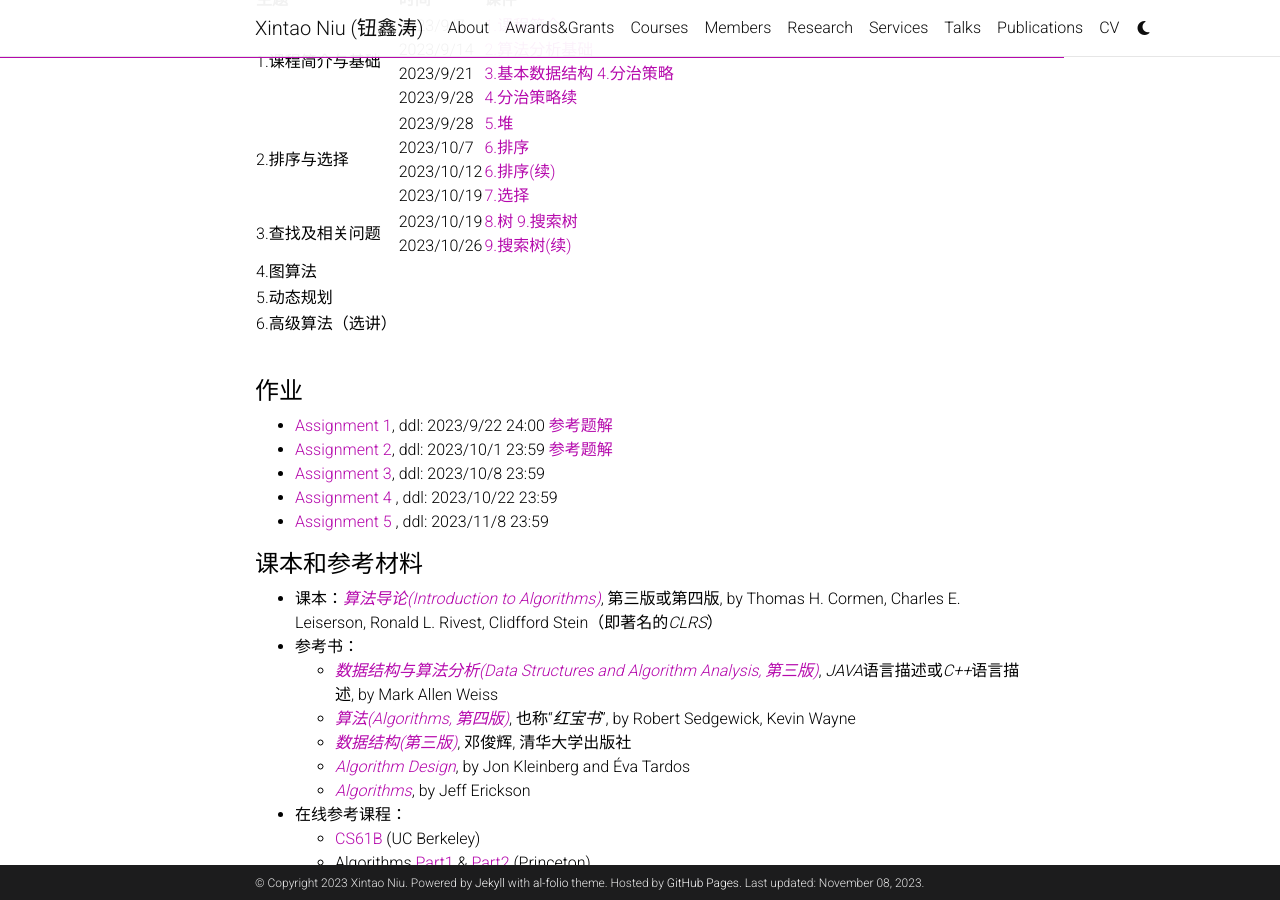
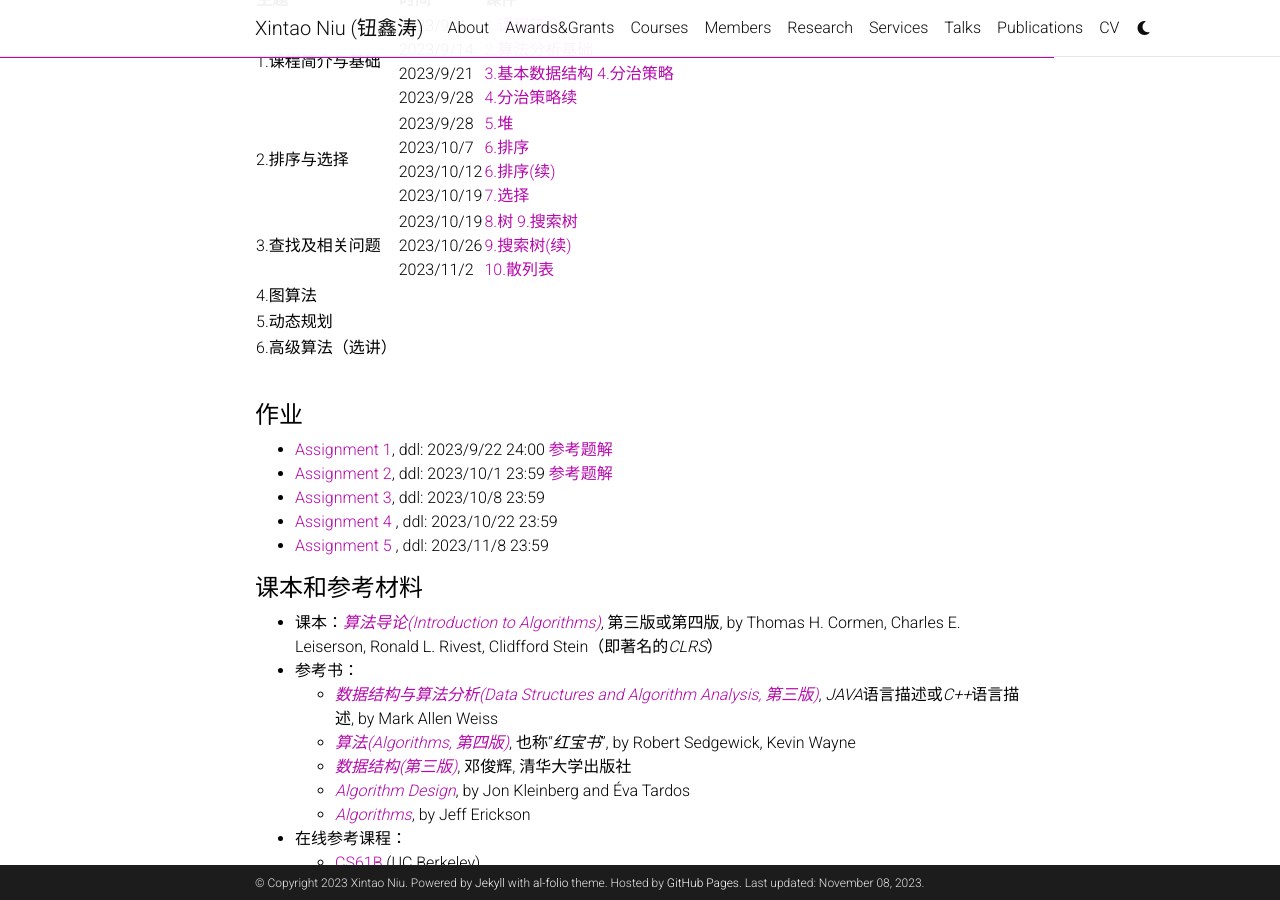
Before and after one commit to niuxintao/niuxintao.github.io, a Jekyll site: the page built from _courses/2023Fall-DS.md, in a window 1280 px wide and 900 px high, scrolled down 2178 px. Built offline with Jekyll 4.4.1, drawn with Linux system fonts in a browser that asks for light colours; comment, search, counter and statistics services are not loaded; a style sheet for code colours, icons or effects is not loaded.

Commit message:
update 9, 10

```diff
--- a/_courses/2023Fall-DS.md
+++ b/_courses/2023Fall-DS.md
@@ -88,7 +88,7 @@
 | ------------------ | -------------------------------------------------------- | ------------------------------------------------------------ |
 | 1.课程简介与基础   | 2023/9/7<br>2023/9/14<br />2023/9/21<br />2023/9/28      | [1.课程简介](/assets/pdf/2023Fall-DS/1.课程简介.pdf)<br>[2.算法分析基础](/assets/pdf/2023Fall-DS/2.算法分析基础.pdf)<br /> [3.基本数据结构](/assets/pdf/2023Fall-DS/3.基本数据结构.pdf)  [4.分治策略](/assets/pdf/2023Fall-DS/4.分治策略.pdf)<br /> [4.分治策略续](/assets/pdf/2023Fall-DS/4.分治策略续.pdf) |
 | 2.排序与选择       | 2023/9/28<br />2023/10/7<br />2023/10/12<br />2023/10/19 | [5.堆](/assets/pdf/2023Fall-DS/5.堆.pdf)<br /> [6.排序](/assets/pdf/2023Fall-DS/6.排序.pdf)<br /> [6.排序(续)](/assets/pdf/2023Fall-DS/6.排序(续).pdf)<br /> [7.选择](/assets/pdf/2023Fall-DS/7.选择.pdf) |
-| 3.查找及相关问题   | 2023/10/19<br />2023/10/26                               | [8.树](/assets/pdf/2023Fall-DS/8.树.pdf) [9.搜索树](/assets/pdf/2023Fall-DS/9.搜索树.pdf)<br /> [9.搜索树(续)](/assets/pdf/2023Fall-DS/9.搜索树(续).pdf) |
+| 3.查找及相关问题   | 2023/10/19<br />2023/10/26<br />2023/11/2                | [8.树](/assets/pdf/2023Fall-DS/8.树.pdf) [9.搜索树](/assets/pdf/2023Fall-DS/9.搜索树.pdf)<br /> [9.搜索树(续)](/assets/pdf/2023Fall-DS/9.搜索树(续).pdf)<br /> [10.散列表](/assets/pdf/2023Fall-DS/10.散列表.pdf) |
 | 4.图算法           |                                                          |                                                              |
 | 5.动态规划         |                                                          |                                                              |
 | 6.高级算法（选讲） |                                                          |                                                              |
```
Also changed, not shown: 1 other file.
